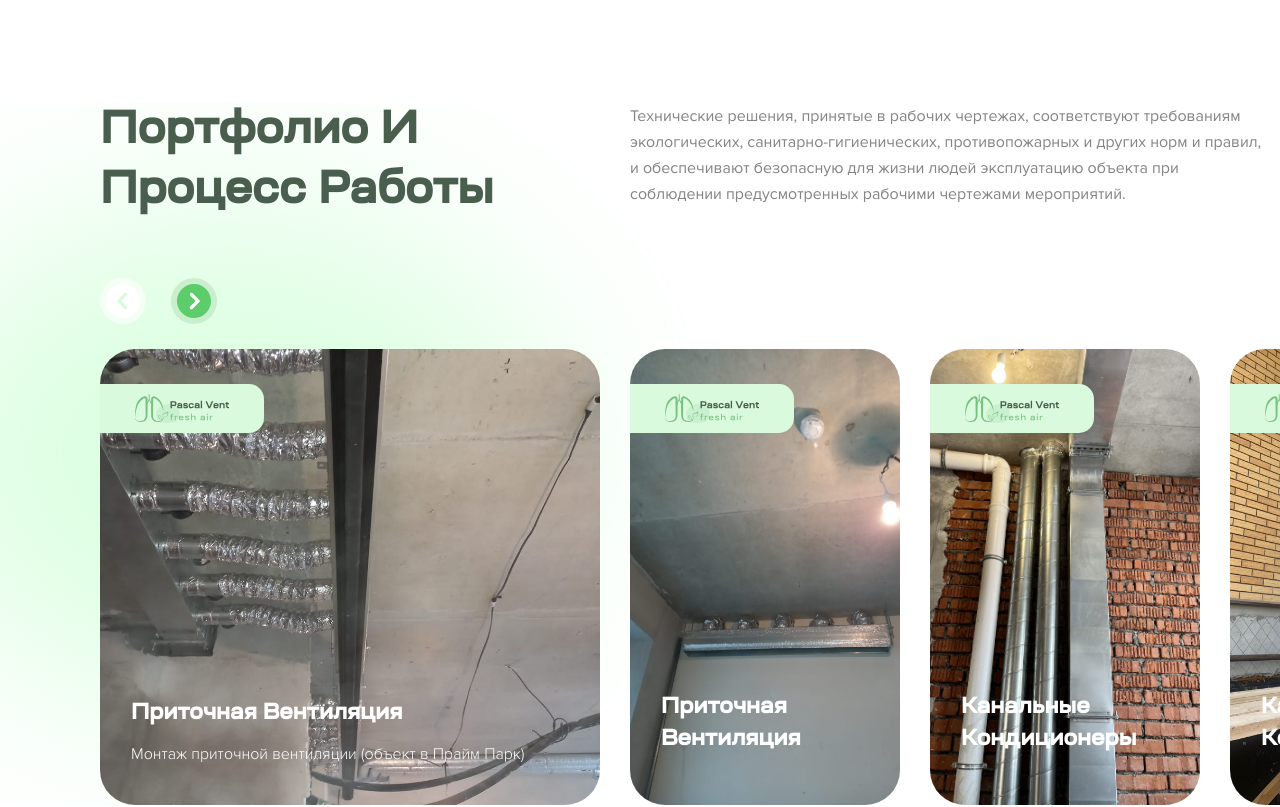
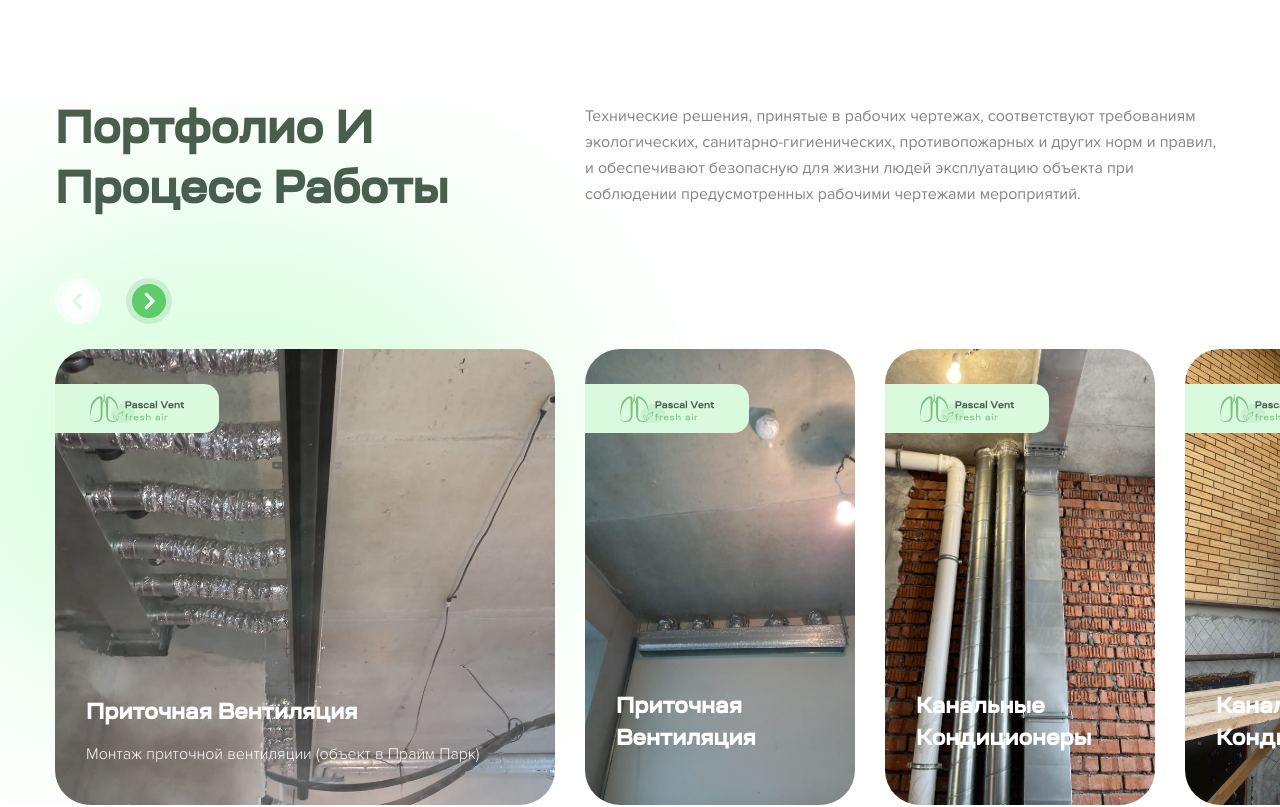
Before and after one commit to Lehano-A/fresh-air, a React (Create React App) app: page / in a window 1280 px wide. Shown: the part 6290-7097 px from the top of the page. Built offline with nearby package versions, Linux system fonts and the light colour scheme; grey boxes are pictures that could not be loaded.

Commit message:
Корректирует отступы относящиеся к компоненту Portfolio

```diff
--- a/src/scss/components/_slider.scss
+++ b/src/scss/components/_slider.scss
@@ -71,8 +71,6 @@
       width: 100%;
       padding-left: variables.$min-pl-section;
       flex-direction: column;
-      align-items: end;
-      margin: 0;
     }
 
     &__wrapper-navigation {
@@ -104,6 +102,7 @@
     &_in-portfolio {
       max-width: 1000px; // устанавливаем меньшую ширину, чем ширина всех слайдов + межслайдовые отступы — это необходимо, чтобы оставалась возможность взаимодействать с слайдами, поскольку, если ширина слайдера больше, чем ширина всех слайдов + межслайдовые отступы, тогда внутренняя логика слайдера будет считать, что "все слайды видны, поэтому нет смысла менять активный слайд"
       padding-left: 0;
+      margin: 0;
     }
   }
 }
--- a/src/scss/layout/sections/_portfolio.scss
+++ b/src/scss/layout/sections/_portfolio.scss
@@ -95,10 +95,6 @@
 
 @media screen and (min-width: 1280px) {
   .portfolio {
-    &__wrapper {
-      padding-left: variables.$max-pl-section;
-    }
-
     &__box-subtitle-text {
       padding: 0;
     }
```
